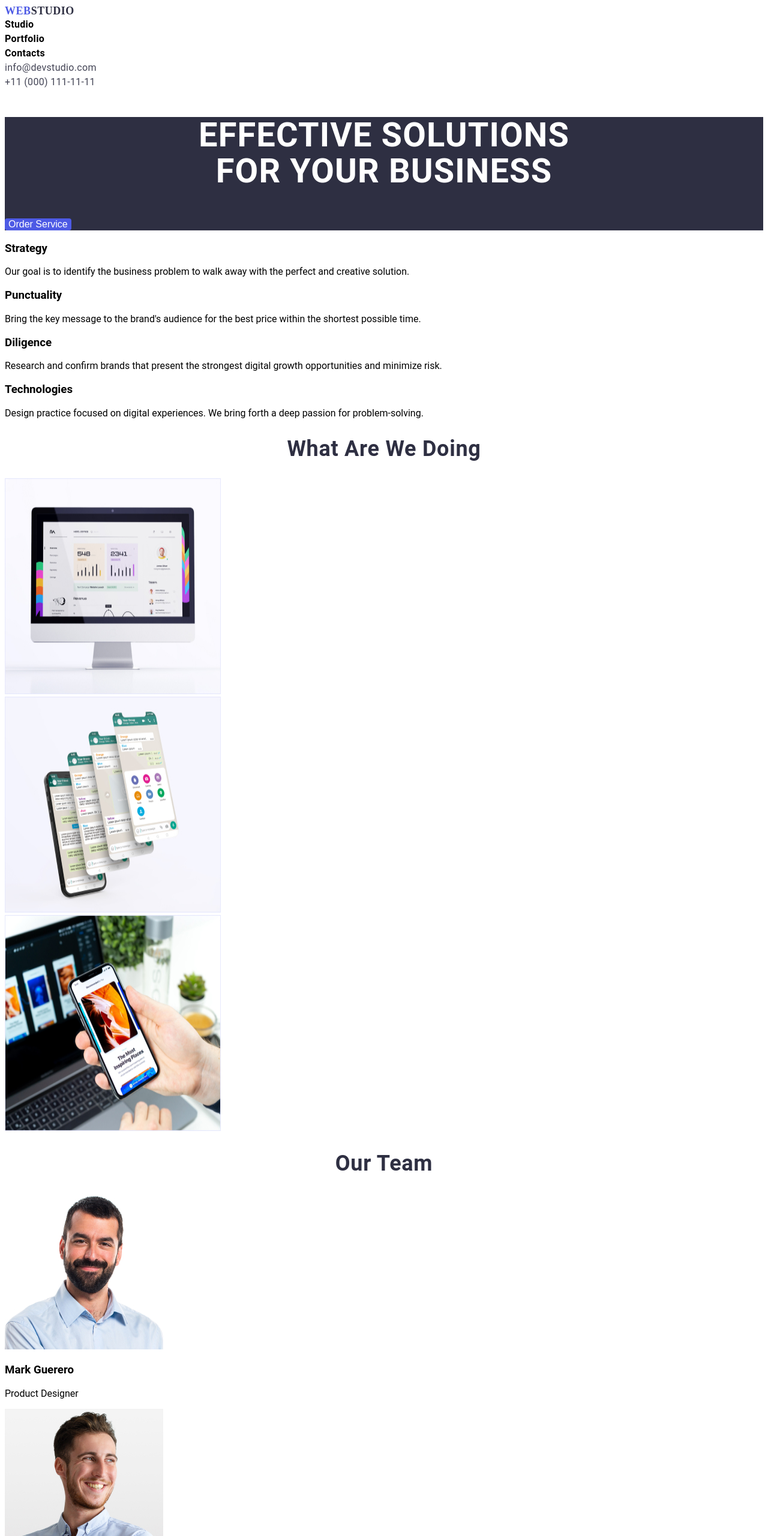
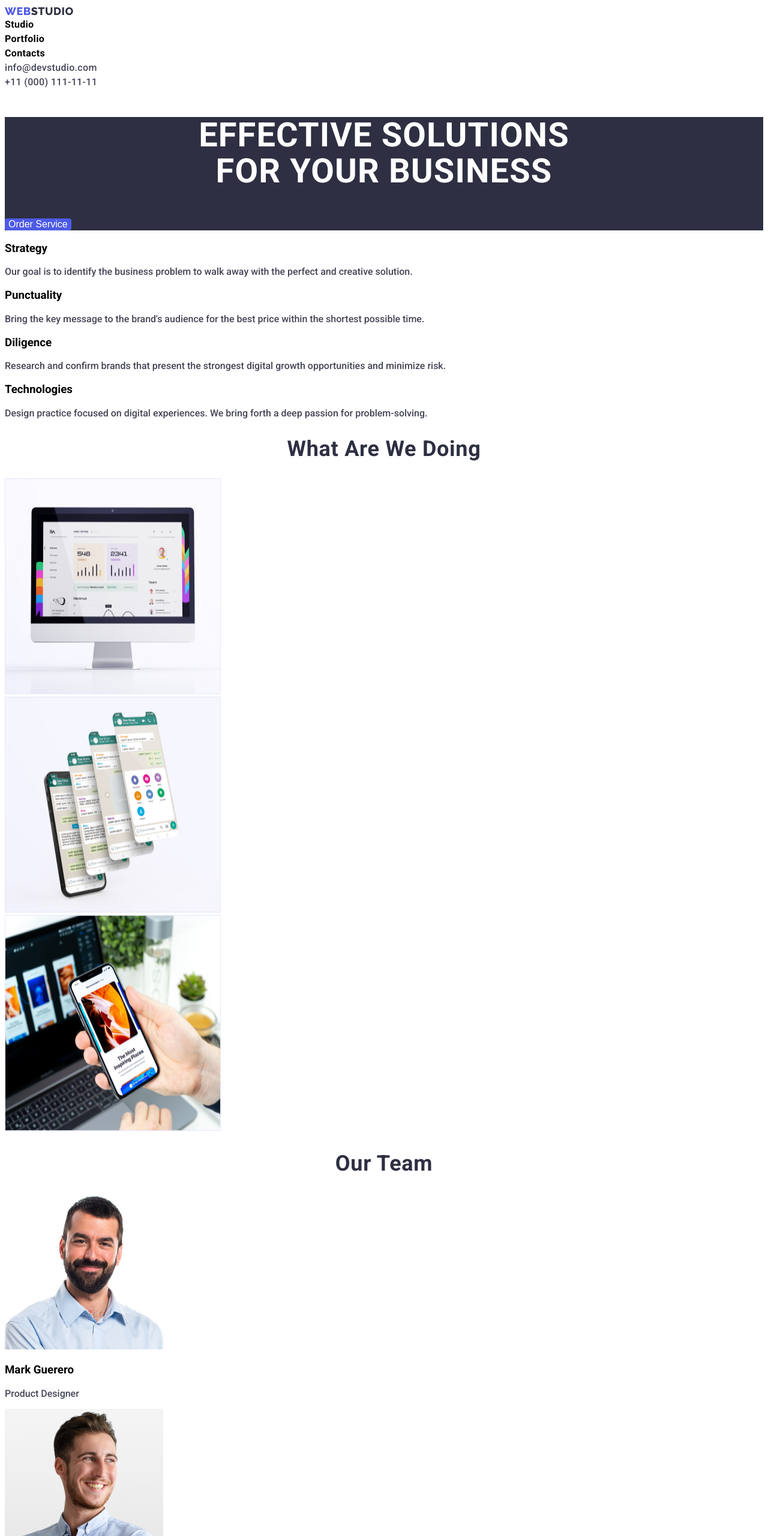
Before and after one commit to Jmalupa/goit-markup-hw-02, a plain HTML site: page index.html in a window 1280 px wide. Shown: the top 2560 px of the page at 60% size. Drawn offline with Linux system fonts and the light colour scheme.

Commit message:
new update

```diff
--- a/css/styles.css
+++ b/css/styles.css
@@ -1,13 +1,12 @@
 
 body {
-
+  font-family: 'Raleway', sans-serif;
   font-family: 'Roboto', sans-serif;
-  color: black;
 }
 
 .header-logo{
   color: var(--iris, #4D5AE5);
-  font-family: Raleway;
+  font-family: raleway;
   font-size: 18px;
   font-style: normal;
   font-weight: 800;
@@ -131,6 +130,13 @@ body {
   margin: 0;
 }
 
+.services-item-title{
+
+}
+
+.services-item-text{
+  color: var(--slate, #434455);
+}
 .what-we-do-text {
   color: var(--navyblue, #2E2F42);
   text-align: center;
@@ -171,7 +177,7 @@ body {
 }
 
 .team-item-text{
-
+  color: var(--slate, #434455);
 }
 
 /* Portfolio */
--- a/index.html
+++ b/index.html
@@ -4,7 +4,12 @@
     <meta charset="UTF-8">
     <meta name="viewport" content="width=device-width, initial-scale=1.0">
     <title>Homework 02</title>
+    <link rel="preconnect" href="https://fonts.googleapis.com">
+    <link rel="preconnect" href="https://fonts.gstatic.com" crossorigin>
+    <link href="https://fonts.googleapis.com/css2?family=Raleway:wght@800&family=Roboto:wght@500;700&display=swap" rel="stylesheet">
     <link rel="stylesheet" href="./css/styles.css" />
+
+
 </head>
 <body>
     <!--Header-->
```
Also changed, not shown: portfolio.html (+3 -0 lines).
